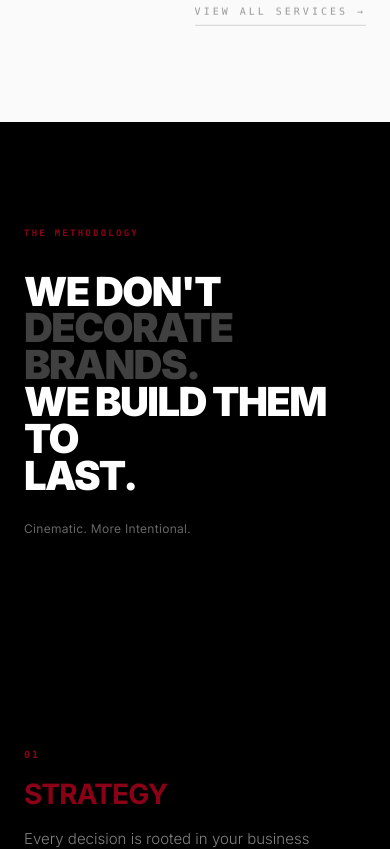
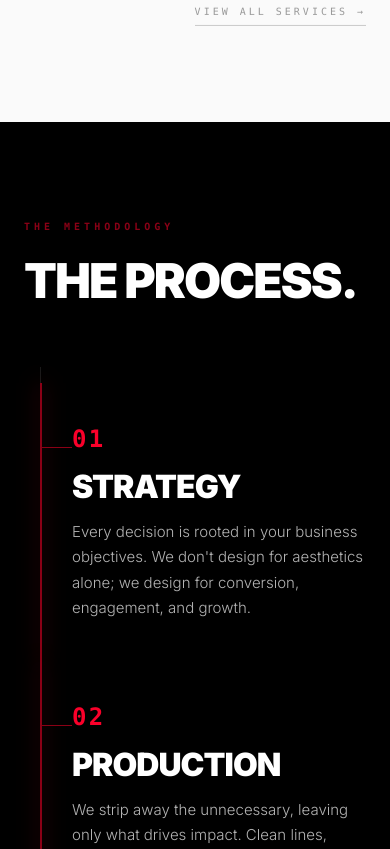
Before and after one commit to waximhq-spec/BH-MARKETING-WEB, a Next.js app: page / in a window 390 px wide. Shown: the part 2260-3109 px from the top of the page. Built offline with nearby package versions, Linux system fonts and the light colour scheme.

Commit message:
fixed layout

```diff
--- a/components/ProcessSection.tsx
+++ b/components/ProcessSection.tsx
@@ -53,7 +53,8 @@ export default function ProcessSection() {
 
   return (
     <section ref={containerRef} className="relative bg-[#000000]">
-      <div className="flex flex-col lg:flex-row w-full items-start">
+      {/* DESKTOP (Split Sticky Scroll) */}
+      <div className="hidden lg:flex flex-col lg:flex-row w-full items-start">
 
         {/* Left Column: Sticky Editorial Header */}
         <div
@@ -141,7 +142,105 @@ export default function ProcessSection() {
             ))}
           </div>
         </div>
+      </div>
 
+      {/* MOBILE (Old Vertical Line Expansion) */}
+      <div className="lg:hidden flex flex-col px-6 py-24">
+        <motion.p
+          initial={{ opacity: 0 }}
+          whileInView={{ opacity: 1 }}
+          viewport={{ once: true }}
+          transition={{ duration: 0.8 }}
+          className="text-[#8B0016] font-mono tracking-[0.4em] uppercase text-[10px] mb-6 font-bold"
+        >
+          The Methodology
+        </motion.p>
+
+        <motion.h2
+          initial={{ opacity: 0, y: 15 }}
+          whileInView={{ opacity: 1, y: 0 }}
+          viewport={{ once: true }}
+          transition={{ duration: 0.8, delay: 0.1 }}
+          className="text-white font-black mb-16"
+          style={{ fontSize: "clamp(3rem, 7vw, 6rem)", letterSpacing: "-0.04em", lineHeight: 0.9 }}
+        >
+          THE PROCESS.
+        </motion.h2>
+
+        <div className="relative border-l border-white/10 ml-4 flex flex-col pt-4 pb-12">
+          {STEPS.map((step, i) => (
+            <motion.div
+              key={step.num}
+              initial={{ opacity: 0, y: 20 }}
+              whileInView={{ opacity: 1, y: 0 }}
+              viewport={{ once: true, amount: 0.1 }}
+              transition={{ duration: 0.8, delay: 0.1 }}
+            >
+              <motion.div
+                initial="initial"
+                whileInView="active"
+                viewport={{ once: false, amount: 0.5 }}
+                className="group relative pl-8 py-10 -ml-[1px] border-b border-white/[0.03] last:border-0 rounded-r-3xl"
+              >
+                {/* Hover/Scroll Indicator Line */}
+                <motion.div
+                  variants={{
+                    initial: { scaleY: 0 },
+                    active: { scaleY: 1, boxShadow: "0 0 20px #8B0016" }
+                  }}
+                  className="absolute top-0 bottom-0 left-0 w-[2px] bg-[#8B0016] origin-top transition-all duration-500 ease-out z-10"
+                />
+
+                {/* Small Notch */}
+                <motion.div
+                  variants={{
+                    initial: { width: "1rem", backgroundColor: "rgba(255,255,255,0.2)" },
+                    active: { width: "2rem", backgroundColor: "#8B0016" }
+                  }}
+                  className="absolute top-[4rem] left-0 h-[1px] transition-all duration-500"
+                />
+
+                <div className="flex flex-col gap-4 items-start">
+                  {/* Number */}
+                  <div className="shrink-0 w-16">
+                    <motion.span
+                      variants={{
+                        initial: { color: "#8B0016" },
+                        active: { color: "#FA002A" }
+                      }}
+                      className="font-mono font-bold text-2xl tracking-widest transition-colors duration-500 block"
+                    >
+                      {step.num}
+                    </motion.span>
+                  </div>
+
+                  {/* Content */}
+                  <div className="flex flex-col gap-4 max-w-[500px]">
+                    <motion.h3
+                      variants={{
+                        initial: { color: "rgba(255,255,255,0.8)" },
+                        active: { color: "rgba(255,255,255,1)" }
+                      }}
+                      className="font-black tracking-tight transition-colors duration-500"
+                      style={{ fontSize: "2rem", lineHeight: 1, letterSpacing: "-0.03em" }}
+                    >
+                      {step.title.toUpperCase()}
+                    </motion.h3>
+                    <motion.p
+                      variants={{
+                        initial: { color: "rgba(255,255,255,0.3)" },
+                        active: { color: "rgba(255,255,255,0.7)" }
+                      }}
+                      className="text-[15px] font-light leading-[1.7] transition-colors duration-500"
+                    >
+                      {step.desc}
+                    </motion.p>
+                  </div>
+                </div>
+              </motion.div>
+            </motion.div>
+          ))}
+        </div>
       </div>
     </section>
   );
```
